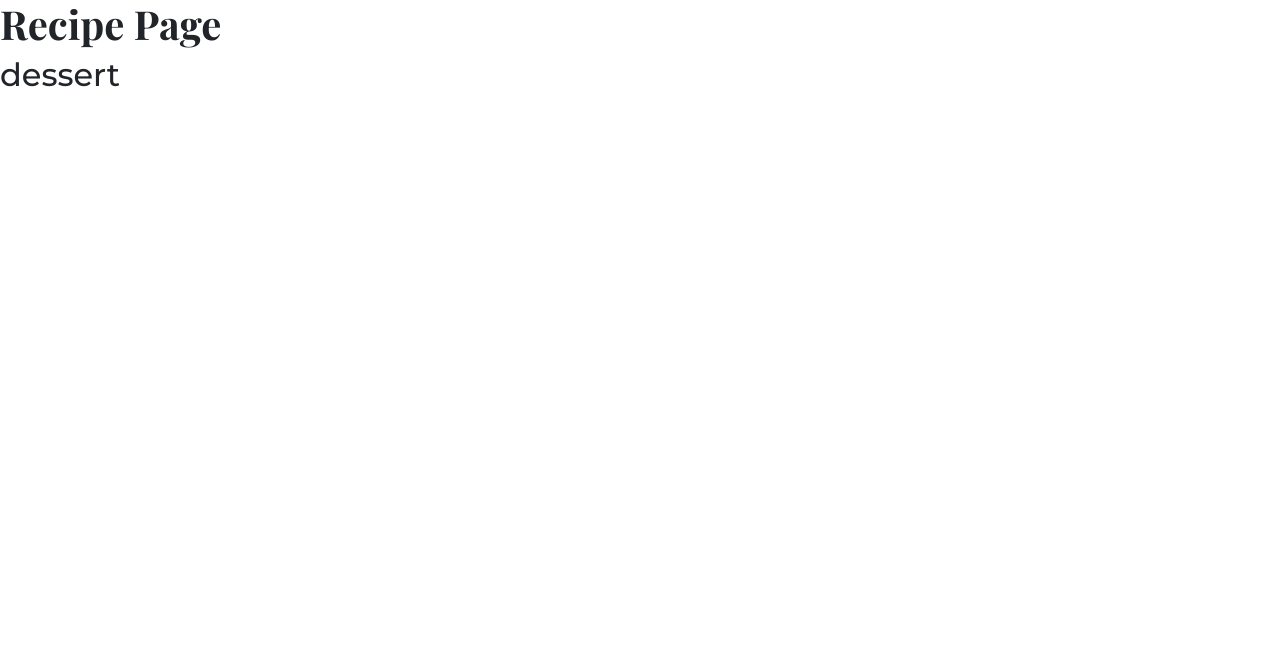
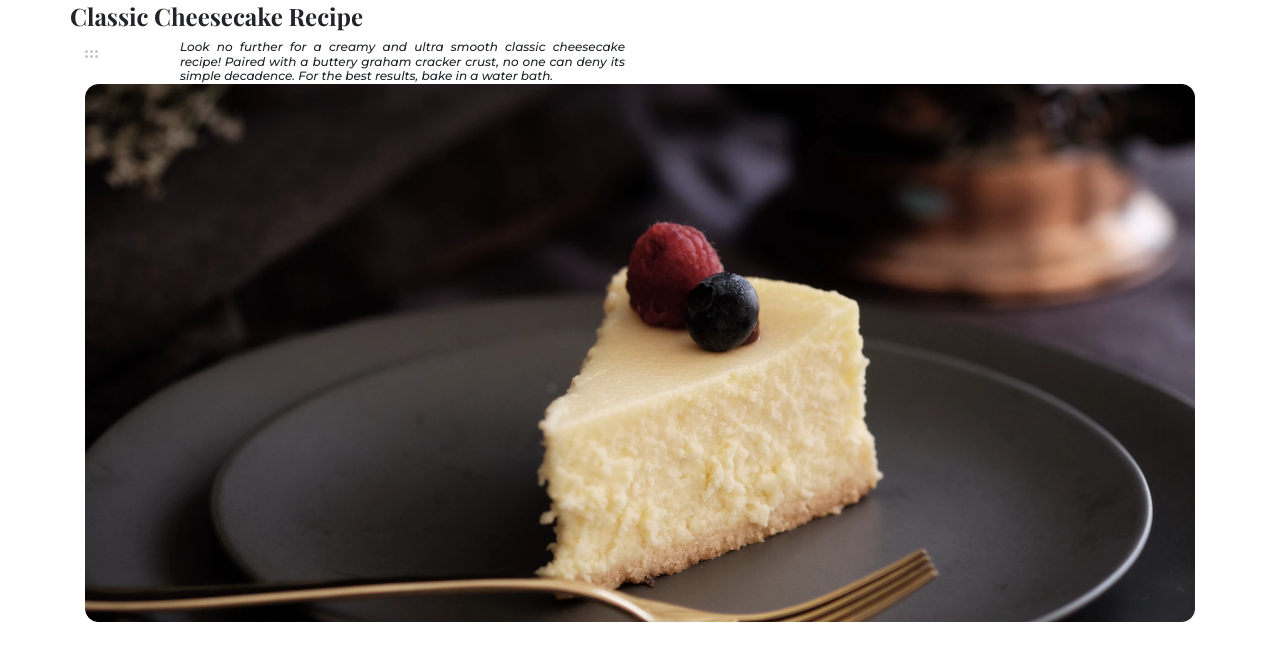
Before and after one commit to drbv27/RecipePageChallenge, a plain HTML site: page index.html in a window 1280 px wide. Drawn offline with nearby package versions, Linux system fonts and the light colour scheme; a web font is replaced by a local one.

Commit message:
Recipe Heading

```diff
--- a/assets/css/style.css
+++ b/assets/css/style.css
@@ -1,7 +1,16 @@
-h1 {
+.title {
     font-family: 'Playfair Display', serif;
+    font-size: 24px;
+    font-style: normal;
+    font-weight: 700;
+    line-height: 32px;
+
 }
 
-h2 {
+.description {
     font-family: 'Montserrat', sans-serif;
+    font-size: 12px;
+    font-style: italic;
+    font-weight: 500;
+    line-height: 14.63px;
 }
--- a/index.html
+++ b/index.html
@@ -14,8 +14,22 @@
     <title>Document</title>
 </head>
 <body>
- <h1>Recipe Page</h1>
- <h2>dessert</h2>
+    <div class="container">
+        <div class="row">
+            <h1 class="title">Classic Cheesecake Recipe</h1>
+        </div>
+        <div class="row">
+            <div class="col-md-1 col-1"><img src="./assets/img/6dots.svg" alt=""></div>
+            <div class="col-md-5 col-11 text-justify description">Look no further for a creamy and ultra smooth classic cheesecake recipe! Paired with a buttery graham cracker crust, no one can deny its simple decadence. For the best results, bake in a water bath.</div>
+            <div class="col-md-6 col"></div>
+        </div>
+        <div class="row">
+            <div class="col-12">
+                <img src="./assets/img/photo1.png" alt="" class="img-fluid">
+            </div>
+        </div>
+    </div>
+
 
 
 
```
Also changed, not shown: assets/img/6dots.svg (added).
